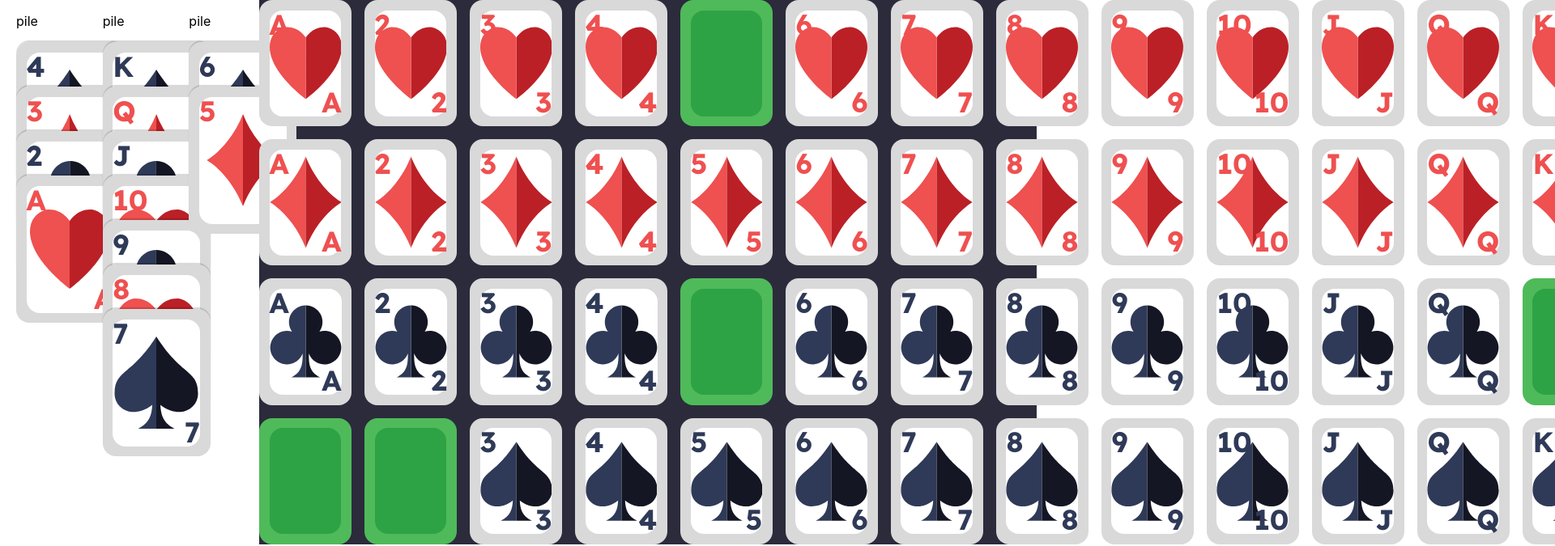
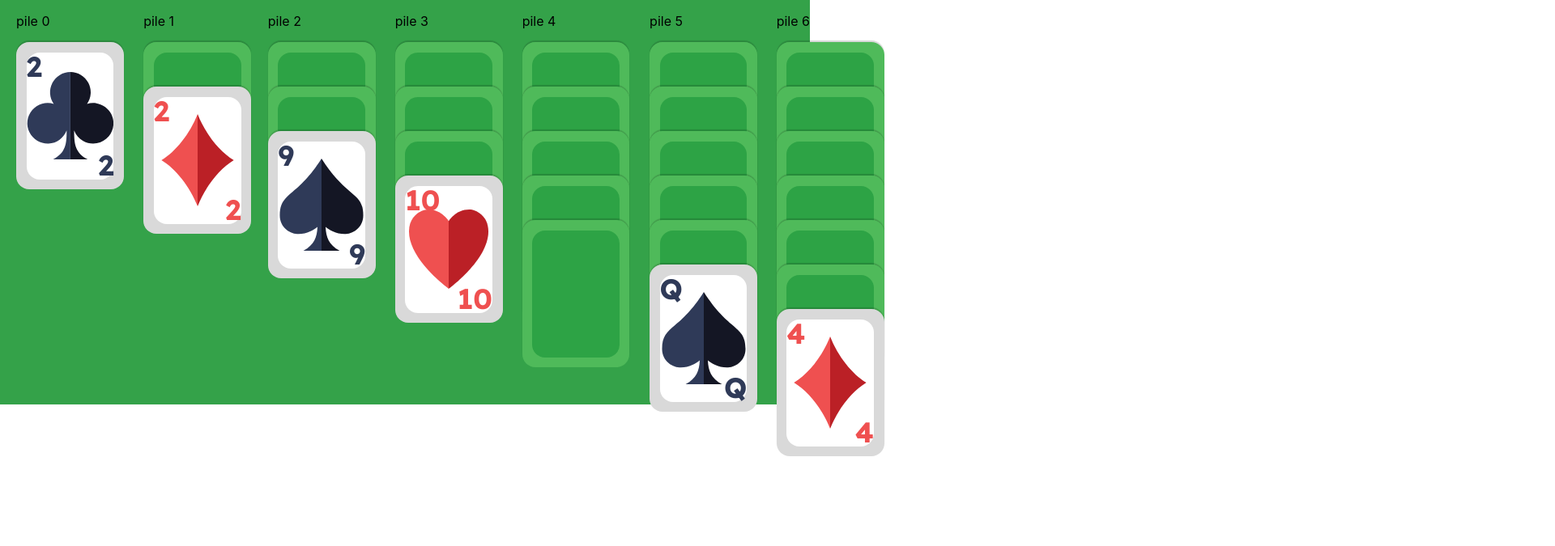
Before and after one commit to Nekeroo/Solitaire, a Next.js app: page / in a window 1280 px wide. Shown: the top 675 px of the page at 81% size, 1920 px wide, since content can reach past the window. Built offline with nearby package versions, Linux system fonts and the light colour scheme.

Commit message:
feat: Board

```diff
--- /dev/null
+++ b/components/board/board.tsx
@@ -0,0 +1,72 @@
+import { useEffect, useState } from 'react';
+import { StackProps } from '../../types/Stack.interface';
+import { CardProps } from '../../types/Card.interface';
+import Stack from '../stack/Stack';
+
+const Board = () => {
+    const [initOK, setInitOK] = useState<boolean>(false);
+    const [stacks, setStacks] = useState<StackProps[]>([]);
+
+    /* Init */
+    useEffect(() => {
+        console.log(initOK);
+        if (initOK) return;
+
+        let numCardList = Array.from({length: 13}, (_, i) => i + 1);
+        let symbolList = [{symbol: 'heart', color: 'red'}, {symbol: 'tile', color: 'red'}, {symbol: 'clover', color: 'black'}, {symbol: 'pike', color: 'black'}];
+
+        let cardsList : CardProps[] = []
+
+        symbolList.forEach(({symbol, color}) => {
+            numCardList.forEach((number) => {
+            cardsList.push({
+                number: number,
+                symbol: symbol,
+                color: color,
+                isVisible: Math.random() > 0.9 ? false : true
+            });
+            })
+        });
+
+        let stacksList : StackProps[] = [];
+
+        for (let i = 0; i < 7; i++) {
+            let stackCardList : CardProps[] = [];
+            console.log('creation du stack ' + i);
+
+            for (let j = 0; j < i + 1; j++) {
+                let randomCardIndex = Math.round(Math.random() * (cardsList.length - 1));
+                let randomCard = cardsList[randomCardIndex];
+
+                if (j != i) {
+                    randomCard.isVisible = false;
+                }
+
+                stackCardList.push(randomCard);
+
+                cardsList.splice(randomCardIndex, 1);
+            }
+
+            stacksList.push({
+                stackType: 'pile',
+                index: i,
+                cardsList: stackCardList
+            });
+        }
+
+        setStacks(stacksList);
+        setInitOK(true);
+    });
+
+    return (
+        <div className='board'>{
+            stacks.map((stack) => {
+                return (
+                    <Stack {...stack}></Stack>
+                );
+            })
+        }</div>
+    );
+};
+
+export default Board;
--- a/components/stack/Stack.tsx
+++ b/components/stack/Stack.tsx
@@ -55,7 +55,7 @@ const Stack  = (props : any) => {
                 marginLeft: '20px'
             }}
         >
-            <p>{props.stackType}</p>
+            <p>{props.stackType} {props.index}</p>
             <div
                 style={{
                     position: 'relative'
--- a/pages/index.tsx
+++ b/pages/index.tsx
@@ -1,4 +1,5 @@
 import { useEffect, useState } from 'react';
+import Board from '../components/board/board';
 import Card from '../components/card/Card';
 import Stack from '../components/stack/Stack';
 import { CardProps } from '../types/Card.interface';
@@ -80,96 +81,100 @@ export default function Home() {
     setCards(res);
   });
 
+  // return (
+  //   <div style={{
+  //     width: '100%',
+  //     height: '100%',
+  //     display: 'flex'
+  //   }}>
+  //     <div style={{
+  //       width: '25%',
+  //       display: 'grid',
+  //       gridTemplateColumns: 'repeat(3, 1fr)'
+  //     }}>
+  //       <Stack
+  //         style={{
+  //           display: 'flex',
+  //           flexDirection: 'column',
+  //         }}
+
+  //         stackType='pile'
+
+  //         index='1'
+
+  //         cardsList={[
+  //           {number: 4, color: 'black', symbol: 'pike', isVisible: true},
+  //           {number: 3, color: 'red', symbol: 'tile', isVisible: true},
+  //           {number: 2, color: 'black', symbol: 'clover', isVisible: true},
+  //           {number: 1, color: 'red', symbol: 'heart', isVisible: true}
+  //         ]}>
+  //       </Stack>
+
+  //       <Stack
+  //         style={{
+  //           display: 'flex',
+  //           flexDirection: 'column',
+  //         }}
+
+  //         stackType='pile'
+
+  //         index='2'
+
+  //         cardsList={[
+  //           {number: 13, color: 'black', symbol: 'pike', isVisible: true},
+  //           {number: 12, color: 'red', symbol: 'tile', isVisible: true},
+  //           {number: 11, color: 'black', symbol: 'clover', isVisible: true},
+  //           {number: 10, color: 'red', symbol: 'heart', isVisible: true},
+  //           {number: 9, color: 'black', symbol: 'clover', isVisible: true},
+  //           {number: 8, color: 'red', symbol: 'heart', isVisible: true},
+  //           {number: 7, color: 'black', symbol: 'pike', isVisible: true}
+  //         ]}>
+  //       </Stack>
+
+  //       <Stack
+  //         style={{
+  //           display: 'flex',
+  //           flexDirection: 'column',
+  //         }}
+
+  //         stackType='pile'
+
+  //         index='3'
+
+  //         cardsList={[
+  //           {number: 6, color: 'black', symbol: 'pike', isVisible: true},
+  //           {number: 5, color: 'red', symbol: 'tile', isVisible: true}
+  //         ]}>
+  //       </Stack>
+  //     </div>
+  //     <div style={{
+  //       width: '75%',
+  //       height: '100%',
+  //       display: 'grid',
+  //       gridTemplateColumns: 'repeat(13, 1fr)',
+  //       gridTemplateRows: 'repeat(4, 1fr)',
+  //       gridGap: '1rem',
+  //       backgroundColor: '#2b2b3c'
+  //     }}>{
+  //       cards.map((card, index) => {
+  //         return (
+  //           <div
+  //             onDragEnd={(e: object) => dragEnd(e, card)}
+  //             onDrop={(e: any) => onDrop(e, card)}
+  //           >
+  //             <Card key={index} {...card} />
+  //           </div>
+  //         )
+  //       })
+
+  //       // [...Array(52)].map((_, index) => {
+  //       //   return (<Card key={index} number={index} symbol={'heart'} color={'red'} />)
+  //       // })
+  //     }</div>
+  //   </div>
+  // );
+
   return (
-    <div style={{
-      width: '100%',
-      height: '100%',
-      display: 'flex'
-    }}>
-      <div style={{
-        width: '25%',
-        display: 'grid',
-        gridTemplateColumns: 'repeat(3, 1fr)'
-      }}>
-        <Stack
-          style={{
-            display: 'flex',
-            flexDirection: 'column',
-          }}
-
-          stackType='pile'
-
-          index='1'
-
-          cardsList={[
-            {number: 4, color: 'black', symbol: 'pike', isVisible: true},
-            {number: 3, color: 'red', symbol: 'tile', isVisible: true},
-            {number: 2, color: 'black', symbol: 'clover', isVisible: true},
-            {number: 1, color: 'red', symbol: 'heart', isVisible: true}
-          ]}>
-        </Stack>
-
-        <Stack
-          style={{
-            display: 'flex',
-            flexDirection: 'column',
-          }}
-
-          stackType='pile'
-
-          index='2'
-
-          cardsList={[
-            {number: 13, color: 'black', symbol: 'pike', isVisible: true},
-            {number: 12, color: 'red', symbol: 'tile', isVisible: true},
-            {number: 11, color: 'black', symbol: 'clover', isVisible: true},
-            {number: 10, color: 'red', symbol: 'heart', isVisible: true},
-            {number: 9, color: 'black', symbol: 'clover', isVisible: true},
-            {number: 8, color: 'red', symbol: 'heart', isVisible: true},
-            {number: 7, color: 'black', symbol: 'pike', isVisible: true}
-          ]}>
-        </Stack>
-
-        <Stack
-          style={{
-            display: 'flex',
-            flexDirection: 'column',
-          }}
-
-          stackType='pile'
-
-          index='3'
-
-          cardsList={[
-            {number: 6, color: 'black', symbol: 'pike', isVisible: true},
-            {number: 5, color: 'red', symbol: 'tile', isVisible: true}
-          ]}>
-        </Stack>
-      </div>
-      <div style={{
-        width: '75%',
-        height: '100%',
-        display: 'grid',
-        gridTemplateColumns: 'repeat(13, 1fr)',
-        gridTemplateRows: 'repeat(4, 1fr)',
-        gridGap: '1rem',
-        backgroundColor: '#2b2b3c'
-      }}>{
-        cards.map((card, index) => {
-          return (
-            <div
-              onDragEnd={(e: object) => dragEnd(e, card)}
-              onDrop={(e: any) => onDrop(e, card)}
-            >
-              <Card key={index} {...card} />
-            </div>
-          )
-        })
-
-        // [...Array(52)].map((_, index) => {
-        //   return (<Card key={index} number={index} symbol={'heart'} color={'red'} />)
-        // })
-      }</div>
-    </div>
+    <Board/>
   );
 }
--- a/styles/globals.css
+++ b/styles/globals.css
@@ -24,3 +24,11 @@ a {
     background: black;
   }
 }
+
+.board {
+  width: 1000px;
+  aspect-ratio: 2 / 1;
+  background-color: #34a249;
+  display: flex;
+  justify-content: space-between;
+}
--- a/types/Stack.interface.ts
+++ b/types/Stack.interface.ts
@@ -4,5 +4,6 @@ export interface StackProps {
     /* normal? | ace */
     stackType? : string,
     cardsList : CardProps[],
+    index? : number,
     style? : any
 };
```
